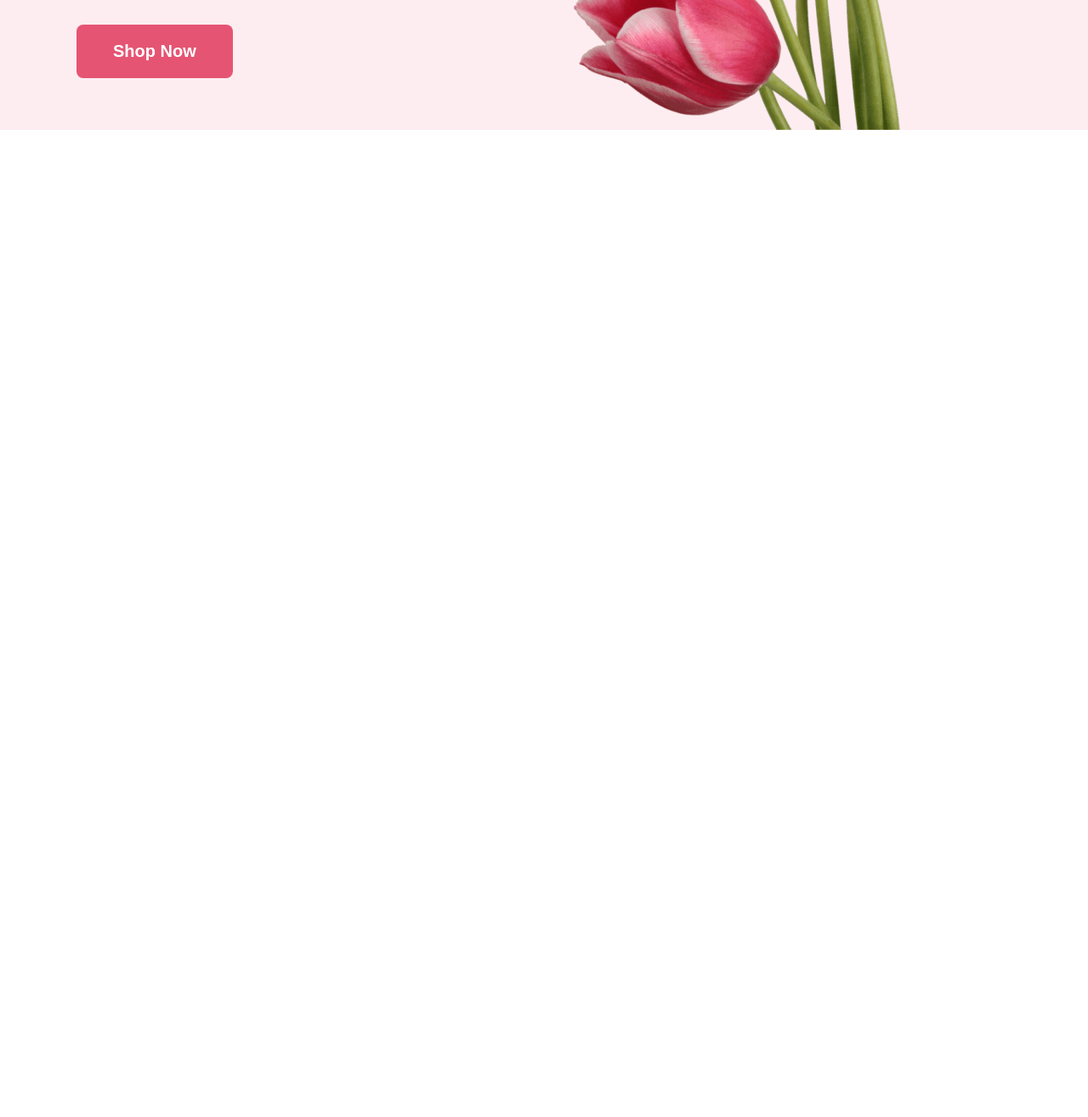
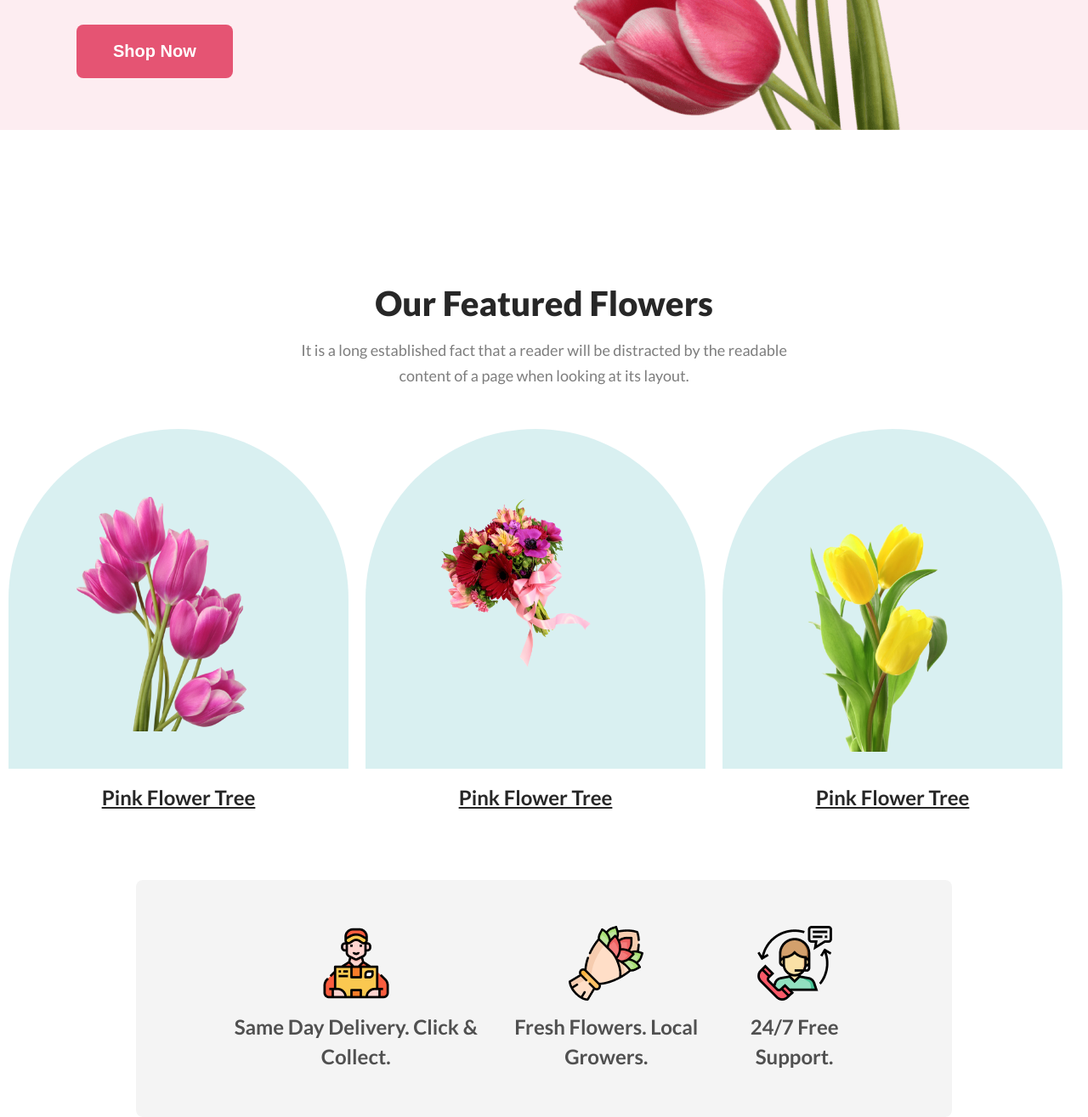
Before and after one commit to shajjad00/my-flower-shop, a plain HTML site: page index.html in a window 1280 px wide. Shown: the part 697-2012 px from the top of the page at 85% size. Before the commit the page ends 850 px from the top, so only its background shows below. Drawn offline with Linux system fonts and the light colour scheme.

Commit message:
3rd commit

```diff
--- a/index.html
+++ b/index.html
@@ -24,7 +24,56 @@
         <img src="./Flower Asset/pngwing 10.png" alt="" />
       </div>
     </header>
-    <main></main>
+    <main>
+      <section>
+        <div class="feature-container">
+          <div class="feature-content">
+            <h2 class="feature-content-title">Our Featured Flowers</h2>
+            <p class="feature-content-des">
+              It is a long established fact that a reader will be distracted by
+              the readable <br />
+              content of a page when looking at its layout.
+            </p>
+          </div>
+          <div class="feature-flowers">
+            <div class="feature-flower">
+              <div class="background">
+                <img src="./Flower Asset/pngwing 6.png" alt="" />
+              </div>
+              <p class="flower-description">Pink Flower Tree</p>
+            </div>
+            <div class="feature-flower">
+              <div class="background">
+                <img src="./Flower Asset/pngwing 5.png" alt="" />
+              </div>
+              <p class="flower-description">Pink Flower Tree</p>
+            </div>
+            <div class="feature-flower">
+              <div class="background">
+                <img src="./Flower Asset/pngwing 7.png" alt="" />
+              </div>
+              <p class="flower-description">Pink Flower Tree</p>
+            </div>
+          </div>
+        </div>
+      </section>
+      <section>
+        <div class="delivery">
+          <div class="delivery-img">
+            <img src="./Flower Asset/Group 57.png" alt="" />
+            <p class="delivery-des">Same Day Delivery. Click & Collect.</p>
+          </div>
+          <div class="delivery-img">
+            <img src="./Flower Asset/Group 58.png" alt="" />
+            <p class="delivery-des">Fresh Flowers. Local Growers.</p>
+          </div>
+          <div class="delivery-img">
+            <img src="./Flower Asset/Group 59.png" alt="" />
+            <p class="delivery-des">24/7 Free Support.</p>
+          </div>
+        </div>
+      </section>
+    </main>
     <footer></footer>
   </body>
 </html>
--- a/styles/style.css
+++ b/styles/style.css
@@ -46,3 +46,74 @@ header {
   background: #e55473;
   border: none;
 }
+
+/* feature-container styles */
+.feature-content {
+  text-align: center;
+  margin-top: 180px;
+}
+.feature-content-title {
+  color: #272727;
+  font-family: Lato;
+  font-size: 2.5rem;
+  font-weight: 800;
+}
+.feature-content-des {
+  color: rgba(39, 39, 39, 0.6);
+  font-family: Lato;
+  font-size: 1.125rem;
+  font-weight: 400;
+  line-height: 1.875rem;
+  margin-top: 16px;
+}
+.feature-flowers {
+  display: flex;
+  justify-content: center;
+  align-items: center;
+  margin: 48px 160px 80px 160px;
+}
+.background {
+  width: 15rem;
+  height: 20rem;
+  border-radius: 18.75rem 18.75rem 0rem 0rem;
+  background: rgba(5, 151, 160, 0.15);
+  padding: 80px 80px 0 80px;
+}
+.background > img {
+  width: 200px;
+}
+.feature-flower {
+  margin-right: 20px;
+}
+.flower-description {
+  color: #272727;
+  text-align: center;
+  font-family: Lato;
+  font-size: 1.5rem;
+  font-weight: 700;
+  line-height: 2.1875rem;
+  text-decoration-line: underline;
+  margin-top: 16px;
+}
+
+/* delivery styles here */
+
+.delivery {
+  display: flex;
+  justify-content: space-between;
+  align-items: center;
+  border-radius: 8px;
+  background: rgba(39, 39, 39, 0.05);
+  margin-left: 160px;
+  margin-right: 160px;
+  padding: 54px 100px;
+  text-align: center;
+}
+.delivery-des {
+  color: rgba(39, 39, 39, 0.8);
+  font-family: Lato;
+  font-size: 1.5rem;
+  font-weight: 600;
+  line-height: 2.1875rem;
+  margin-top: 10px;
+}
```
